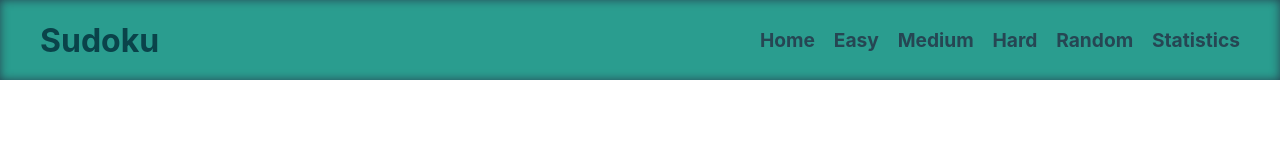
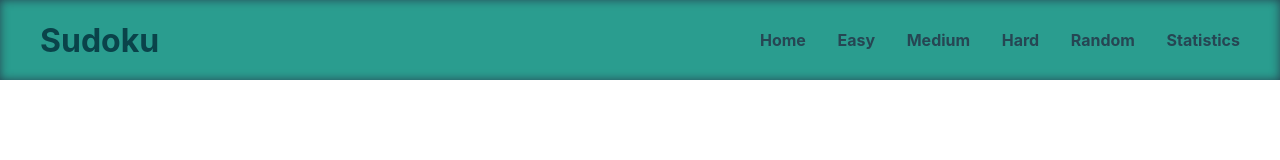
Before and after one commit to GSG-G10/raghad-sudoku, a React (Create React App) app: page /game/easy in a window 1280 px wide. Shown: the top 160 px of the page. Built offline with nearby package versions, Linux system fonts and the light colour scheme; no server answers.

Commit message:
edit style and fix the time in statistics

```diff
--- a/src/App.css
+++ b/src/App.css
@@ -156,7 +156,7 @@ nav ul li {
   margin-bottom: 15px;
   justify-content: space-between;
   align-items: center;
-  padding: 0 4vw;
+  padding: 0 2vw;
   -moz-box-shadow: inset 0 0 10px #828080;
   -webkit-box-shadow: inset 0 0 10px #828080;
   box-shadow: inset 0 0 10px #828080;
@@ -166,6 +166,7 @@ nav ul li {
 }
 .card p {
   font-weight: 700;
+  text-transform: capitalize;
 }
 .game-page {
   margin-top: 5vh;
@@ -250,7 +251,6 @@ nav ul li {
   -webkit-box-shadow: inset 0 0 10px #c7aa61;
   box-shadow: inset 0 0 10px #c7aa61;
 }
-
 .entry {
   outline: none;
 }
@@ -261,3 +261,9 @@ nav ul li {
   text-align: center;
   color: #888;
 }
+.nav{
+  color: #264653 ;
+  text-decoration: none;
+  font-size: 1.2 ;
+  font-weight: bold;
+}
--- a/src/components/game.jsx
+++ b/src/components/game.jsx
@@ -61,7 +61,7 @@ function Game() {
         <button>{`${timerSec} Seconds`}</button>
         <button
           onClick={() => {
-            checkSolution(level, 0, solution, generatedSudoku, setSolved);
+            checkSolution(level, timerSec, solution, generatedSudoku, setSolved);
           }}
         >
           submit solution
--- a/src/components/nav.jsx
+++ b/src/components/nav.jsx
@@ -8,22 +8,22 @@ function Nav() {
       <nav>
         <ul>
           <li>
-            <Link style={{color:"#264653", textDecoration:'none', fontSize:'1.2rem', fontWeight:'bold'}} to="/">Home</Link>
+            <Link className='nav' to="/">Home</Link>
           </li>
           <li>
-            <Link style={{color:"#264653", textDecoration:'none', fontSize:'1.2rem', fontWeight:'bold'}} to="/game/easy">Easy</Link>
+            <Link className='nav' to="/game/easy">Easy</Link>
           </li>
           <li>
-            <Link style={{color:"#264653", textDecoration:'none', fontSize:'1.2rem', fontWeight:'bold'}} to="/game/medium">Medium</Link>
+            <Link className='nav' to="/game/medium">Medium</Link>
           </li>
           <li>
-            <Link style={{color:"#264653", textDecoration:'none', fontSize:'1.2rem', fontWeight:'bold'}} to="/game/hard">Hard</Link>
+            <Link className='nav' to="/game/hard">Hard</Link>
           </li>
           <li>
-            <Link style={{color:"#264653", textDecoration:'none', fontSize:'1.2rem', fontWeight:'bold'}} to="/game/random">Random</Link>
+            <Link className='nav' to="/game/random">Random</Link>
           </li>
           <li>
-            <Link style={{color:"#264653", textDecoration:'none', fontSize:'1.2rem', fontWeight:'bold'}} to="/statistics">Statistics</Link>
+            <Link className='nav' to="/statistics">Statistics</Link>
           </li>
         </ul>
       </nav>
--- a/src/components/statistics.jsx
+++ b/src/components/statistics.jsx
@@ -17,7 +17,7 @@ function Statistics() {
                 return <div className="card">
                 <p>{index +1}</p>
                 <p>{elem.level}</p>
-                <p>{elem.time}</p>
+                <p>{elem.time} seconds</p>
                 </div>
               })}
             </div>
```
